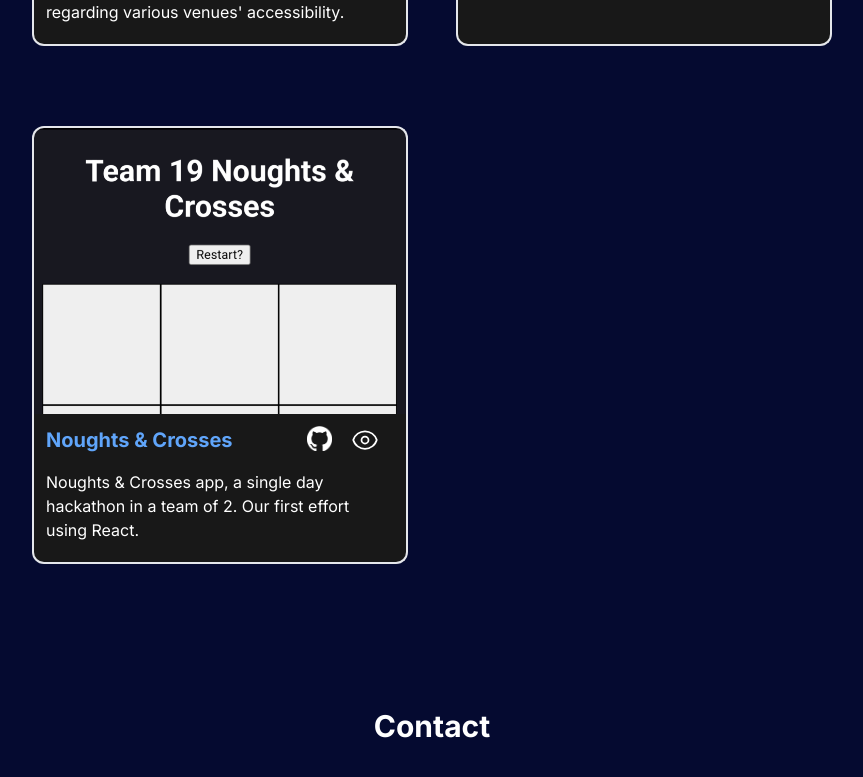
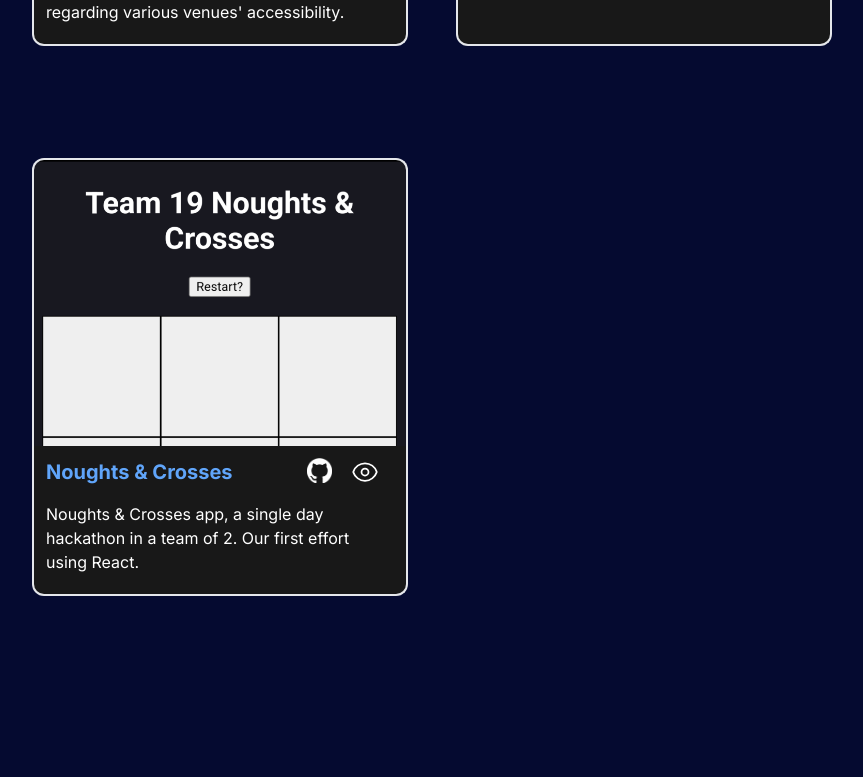
Before and after one commit to tvincent23/Portfolio, a Next.js app in the folder my-app/: page / in a window 1280 px wide. Shown: the part 2604-3381 px from the top of the page, without its empty margins (208-1071 px from the left). Built offline with nearby package versions, Linux system fonts and the light colour scheme.

Commit message:
margin bottom added to prjects

```diff
--- a/my-app/app/components/ProjectDetails.jsx
+++ b/my-app/app/components/ProjectDetails.jsx
@@ -6,7 +6,7 @@ import Link from "next/link";
 
 const ProjectDetails = ({ imgUrl, title, description, gitUrl, previewUrl }) => {
   return (
-    <div className="mt-8">
+    <div className="mt-8 mb-8">
       <div
         className="w-[312px] h-72 lg:w-[376px] rounded-t-xl relative group border-t-2 border-l-2 border-r-2 border-white-600"
         style={{ background: `url(${imgUrl})`, backgroundSize: "cover" }}
--- a/my-app/app/components/Projects.jsx
+++ b/my-app/app/components/Projects.jsx
@@ -38,7 +38,7 @@ const Projects = () => {
       <h2 className="mt-36 text-center text-white font-bold text-3xl 2xl:text-4xl">
         Projects
       </h2>
-      <div className="mx-auto grid grid-cols-1 md:grid-cols-2 2xl:grid-cols-3 sm:gap-6 md:gap-12  max-w-[312px] md:max-w-[800px] 2xl:max-w-[1400px]">
+      <div className="mx-auto grid grid-cols-1 md:grid-cols-2 2xl:grid-cols-3 sm:gap-6 md:gap-12 max-w-[312px] md:max-w-[800px] 2xl:max-w-[1400px]">
         {projectsData.map((project) => (
           <ProjectDetails
             key={project.id}
```
